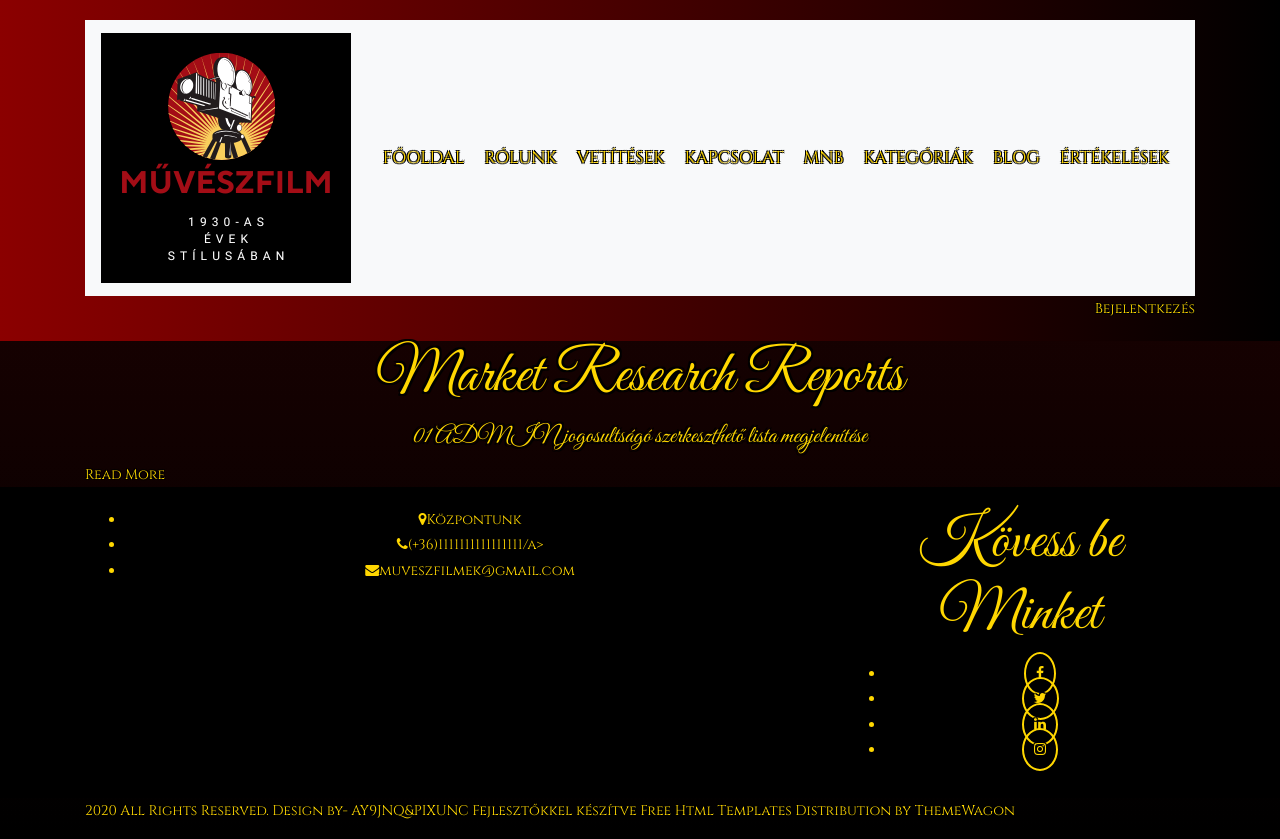
After one commit to timetal02/Web-02-PHP_Mozi, a PHP site: page /adminProjections.php in a window 1280 px wide. The commit adds this page. Run offline with PHP 8.4, Linux system fonts and the light colour scheme; data comes from the database, SQL or seed files in the repository; some libraries are stand-ins or nearby versions; some web fonts are replaced.

Commit message:
Update SQL
admin felület php hozzárendelve

```diff
--- /dev/null
+++ b/adminProjections.php
@@ -0,0 +1,37 @@
+<!DOCTYPE html>
+<html>
+
+<?php
+include_once 'common/head.php';
+?>
+
+<body>
+
+   <?php
+   include_once 'common/header.php';
+   ?>
+
+   <!-- market section start -->
+   <div class="market_section layout_padding">
+      <div class="container">
+         <div class="row">
+            <div class="col-md-12">
+               <h1 class="market_taital">Market Research Reports</h1>
+            </div>
+         </div>
+         <div class="market_section_2">
+            <h4 class="market_text active">01 <span class="padding10">ADMIN  jogosultságó szerkeszthető lista megjelenítése </span></h4>
+
+         </div>
+         <div class="seemore_bt"><a href="#">Read More</a></div>
+      </div>
+   </div>
+   <!-- market section end -->
+
+   <?php
+   include_once 'common/footer.php';
+   ?>
+
+</body>
+
+</html>
--- a/common/header.php
+++ b/common/header.php
@@ -70,7 +70,7 @@ foreach ($menu_items as $item) {
 
                     // Admin menüpont dinamikus hozzáadása
                     if (isset($_SESSION['felh_ID']) && $_SESSION['jogosultsag'] === 'admin') {
-                        echo '<li class="nav-item"><a  class="nav-link" href="admin.php">Admin</a></li>';
+                        echo '<li class="nav-item"><a  class="nav-link" href="adminProjections.php">Admin</a></li>';
                     }
                     ?>
                 </ul>
```
Also changed, not shown: projections.php (+9 -3 lines).
